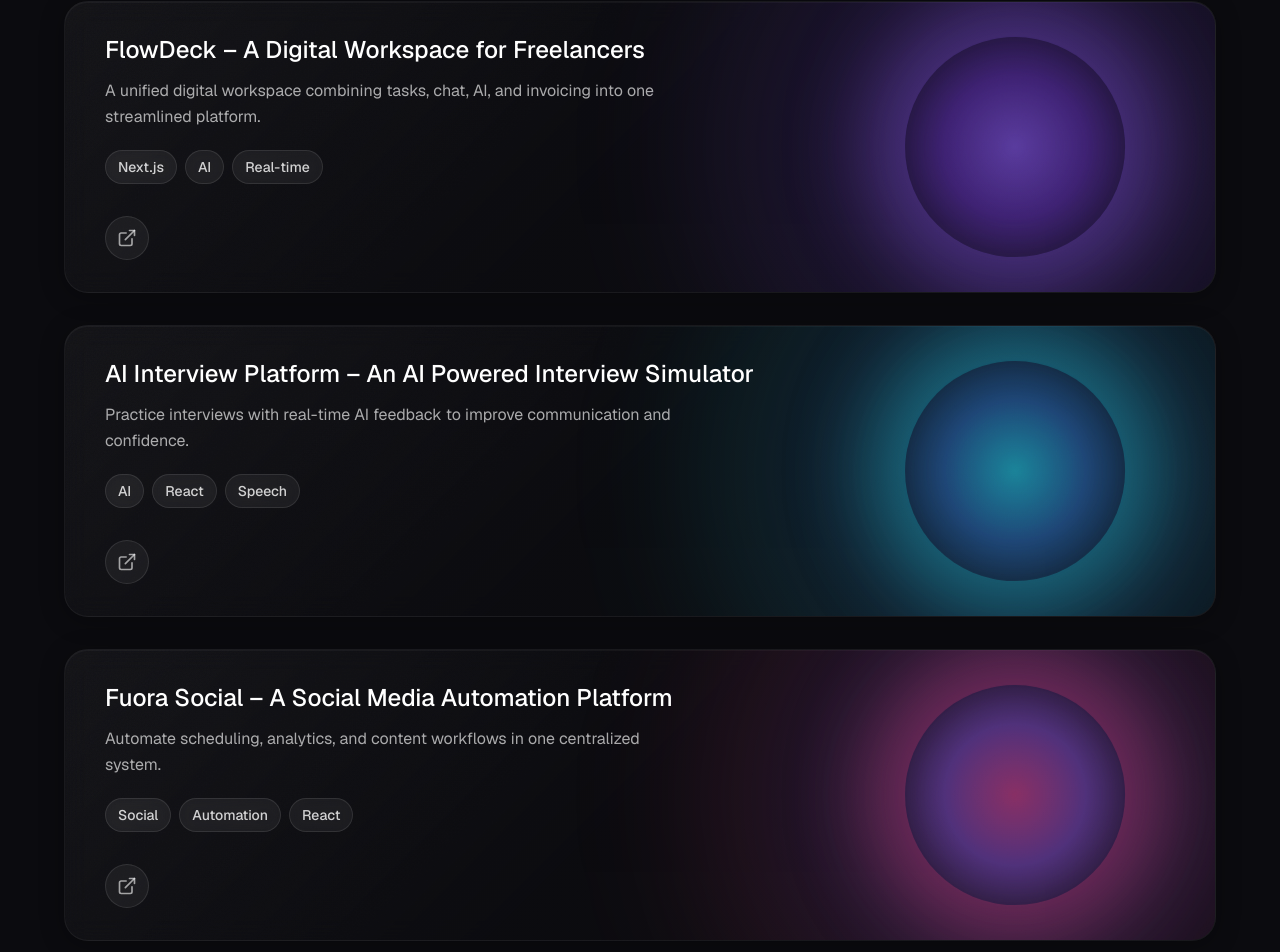
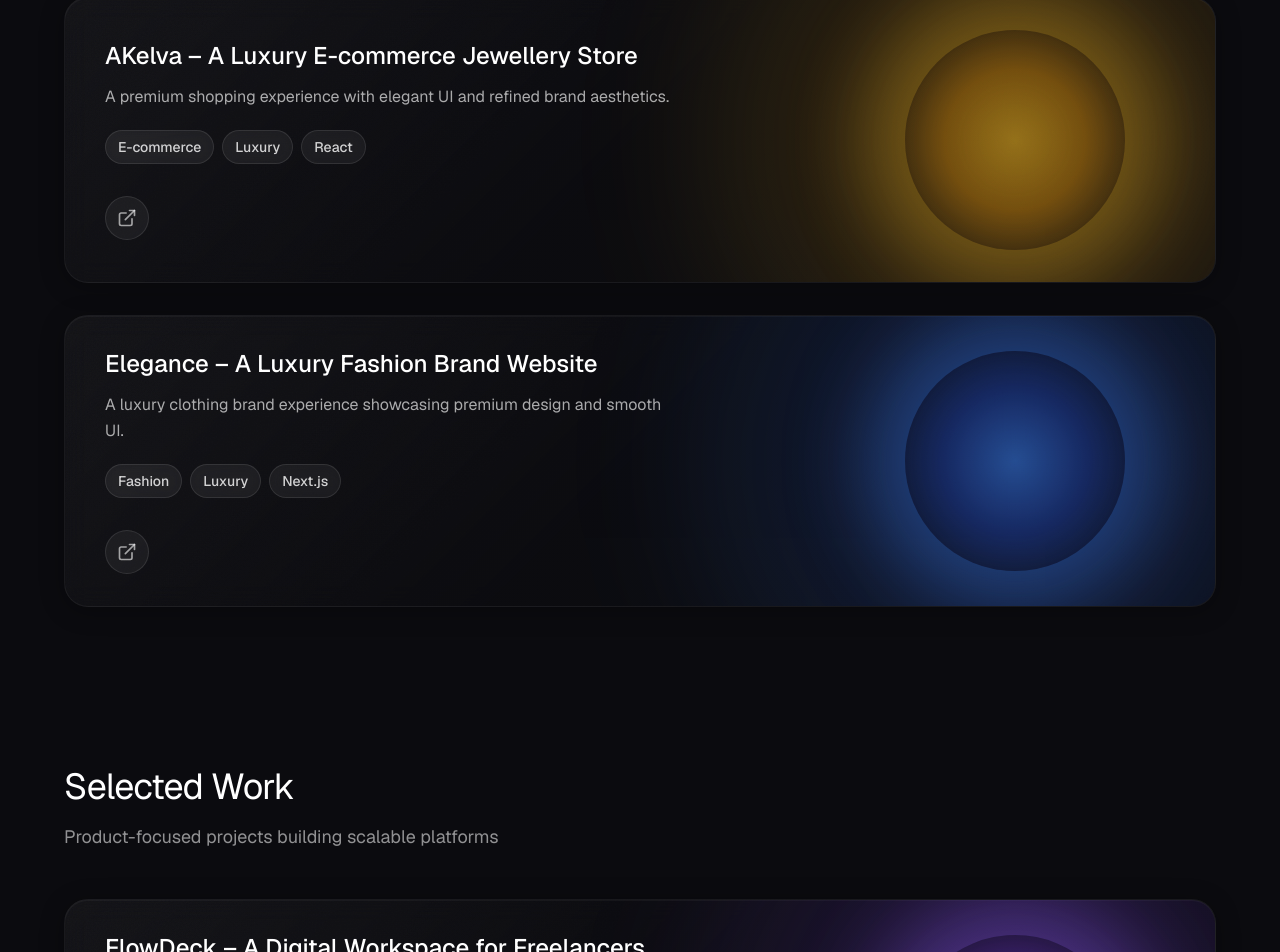
Before and after one commit to vvinit594/Portfolio, a Next.js app: page / in a window 1280 px wide. Shown: the part 1090-2042 px from the top of the page. Built offline with nearby package versions, Linux system fonts and the light colour scheme; a web font is replaced by a local one.

Commit message:
Updated the Structure

```diff
--- a/src/components/Projects.tsx
+++ b/src/components/Projects.tsx
@@ -6,7 +6,6 @@ import { ExternalLink } from "lucide-react";
 
 type GlowColor =
   | "purple-violet"
-  | "cyan-blue"
   | "pink-purple"
   | "golden-amber"
   | "royal-blue";
@@ -20,15 +19,6 @@ const selectedWork = [
     url: "https://flow-deck-delta.vercel.app/",
     tags: ["Next.js", "AI", "Real-time"],
     glowColor: "purple-violet" as GlowColor,
-  },
-  {
-    title: "AI Interview Platform",
-    fullTitle: "AI Interview Platform – An AI Powered Interview Simulator",
-    description:
-      "Practice interviews with real-time AI feedback to improve communication and confidence.",
-    url: "https://ai-interview-ebon-two.vercel.app/",
-    tags: ["AI", "React", "Speech"],
-    glowColor: "cyan-blue" as GlowColor,
   },
   {
     title: "Fuora Social",
@@ -67,11 +57,6 @@ const glowStyles: Record<GlowColor, { gradient: string; glow: string }> = {
     gradient:
       "radial-gradient(ellipse 80% 80% at 50% 50%, rgba(139, 92, 246, 0.5) 0%, rgba(124, 58, 237, 0.3) 40%, transparent 70%)",
     glow: "rgba(139, 92, 246, 0.35)",
-  },
-  "cyan-blue": {
-    gradient:
-      "radial-gradient(ellipse 80% 80% at 50% 50%, rgba(34, 211, 238, 0.5) 0%, rgba(59, 130, 246, 0.3) 40%, transparent 70%)",
-    glow: "rgba(34, 211, 238, 0.35)",
   },
   "pink-purple": {
     gradient:
@@ -187,7 +172,7 @@ export function Projects() {
       className="projects-section-layered relative rounded-t-3xl bg-[#0B0B0F] px-6 py-28 md:px-12 md:py-32"
     >
       <div className="mx-auto max-w-6xl">
-        {/* Section Header */}
+        {/* Freelancing Section */}
         <motion.div
           initial={{ opacity: 0, y: 24 }}
           whileInView={{ opacity: 1, y: 0 }}
@@ -195,17 +180,17 @@ export function Projects() {
           transition={{ duration: 0.6, ease: [0.22, 1, 0.36, 1] }}
           className="mb-20"
         >
-          <h2 className="font-satoshi text-3xl font-normal tracking-tight text-white md:text-4xl">
-            Selected Work
+          <h2 className="font-satoshi text-2xl font-normal tracking-tight text-white md:text-3xl">
+            Freelancing Projects
           </h2>
           <p className="font-satoshi mt-4 text-lg text-white/55">
-            Product-focused projects building scalable platforms
+            E-commerce and luxury brand experiences
           </p>
         </motion.div>
 
-        {/* Selected Work */}
+        {/* Freelancing Projects */}
         <div className="space-y-6 md:space-y-8">
-          {selectedWork.map((project, i) => (
+          {freelancingProjects.map((project, i) => (
             <ProjectCard
               key={project.title}
               fullTitle={project.fullTitle}
@@ -218,7 +203,7 @@ export function Projects() {
           ))}
         </div>
 
-        {/* Freelancing Section */}
+        {/* Selected Work */}
         <motion.div
           initial={{ opacity: 0, y: 24 }}
           whileInView={{ opacity: 1, y: 0 }}
@@ -226,16 +211,16 @@ export function Projects() {
           transition={{ duration: 0.6, ease: [0.22, 1, 0.36, 1] }}
           className="mt-32 md:mt-40"
         >
-          <h2 className="font-satoshi text-2xl font-normal tracking-tight text-white md:text-3xl">
-            Freelancing Projects
+          <h2 className="font-satoshi text-3xl font-normal tracking-tight text-white md:text-4xl">
+            Selected Work
           </h2>
           <p className="font-satoshi mt-4 text-lg text-white/55">
-            E-commerce and luxury brand experiences
+            Product-focused projects building scalable platforms
           </p>
         </motion.div>
 
         <div className="mt-10 space-y-6 md:mt-12 md:space-y-8">
-          {freelancingProjects.map((project, i) => (
+          {selectedWork.map((project, i) => (
             <ProjectCard
               key={project.title}
               fullTitle={project.fullTitle}
@@ -243,7 +228,7 @@ export function Projects() {
               url={project.url}
               tags={project.tags}
               glowColor={project.glowColor}
-              index={i + selectedWork.length}
+              index={i + freelancingProjects.length}
             />
           ))}
         </div>
```
